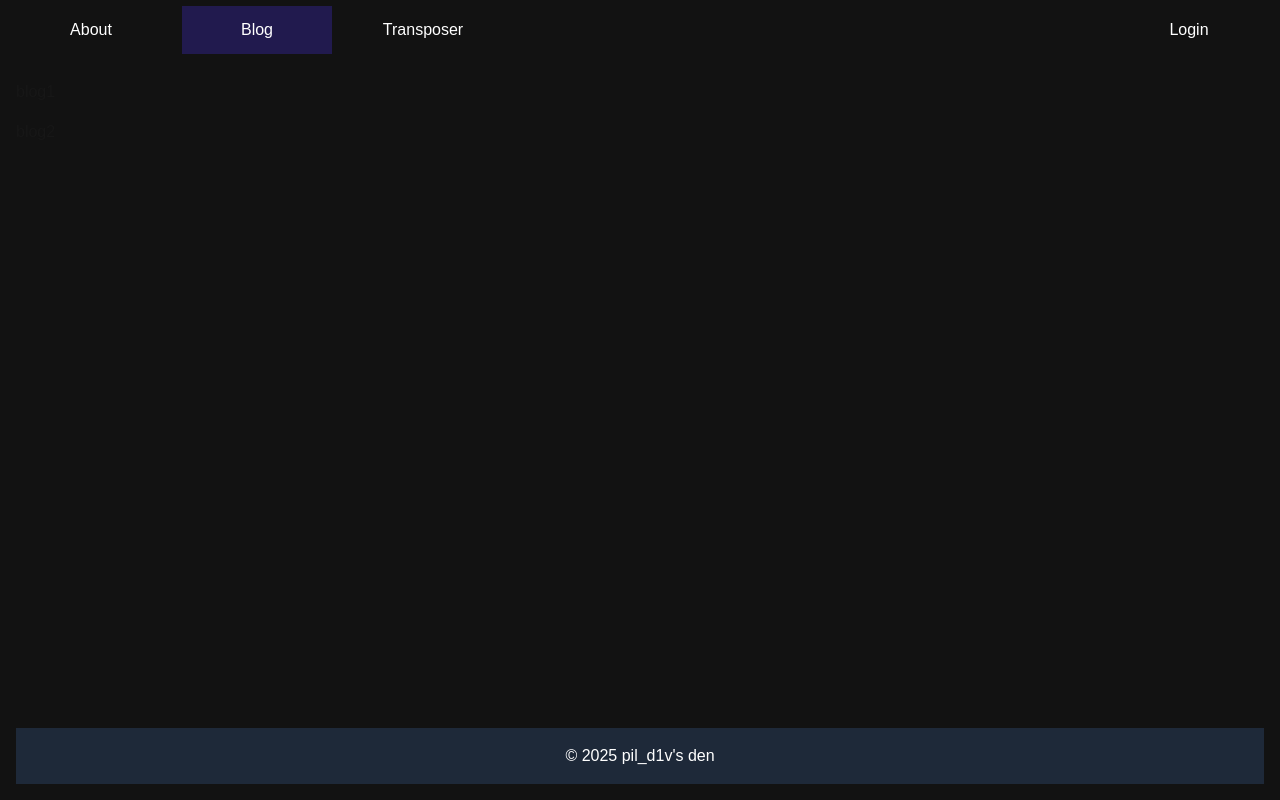
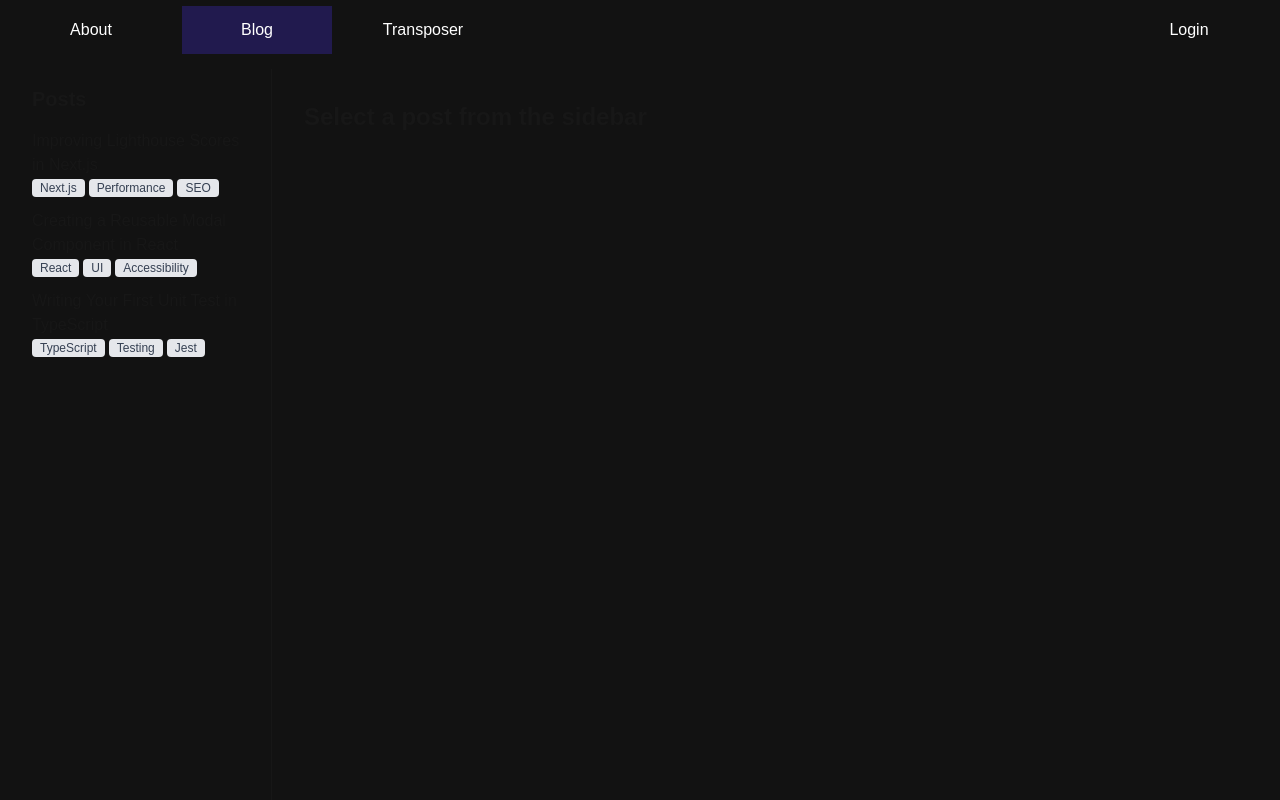
Before and after one commit to auaicn/blog-fe, a Next.js app: page /blog in a window 1280 px wide. Built offline with nearby package versions, Linux system fonts and the light colour scheme; no server answers.

Commit message:
slug + blog mockups

```diff
--- a/app/(main)/(den)/link/components/(detail)/LinkDetail.tsx
+++ b/app/(main)/(den)/link/components/(detail)/LinkDetail.tsx
@@ -1,9 +1,9 @@
 import { useRef } from "react";
-import { mockTags } from "../../../../../../mock/(den)/link/tags";
 import { colorMap } from "../../../../../lib/colors";
 import { fetchOGMetaData, OgMetaData } from "../../../../../lib/og";
 import { useEffect, useState } from "react";
 import { Link } from "@/types";
+import { mockTags } from "@/mock";
 
 interface Props {
   link: Link | null;
--- a/app/(main)/(den)/link/components/(tag)/TagList.tsx
+++ b/app/(main)/(den)/link/components/(tag)/TagList.tsx
@@ -1,4 +1,4 @@
-import { mockTags } from "../../../../../../mock/(den)/link/tags";
+import { mockTags } from "@/mock";
 import { TagListItem } from "./TagListItem";
 import { TagListItem$Untagged } from "./TagListItem.Untagged";
 
--- a/app/(main)/(public)/blog/[id]/page.tsx
+++ /dev/null
@@ -1,10 +0,0 @@
-export default function BlogList() {
-  return (
-    <div>
-      <ul className="space-y-4">
-        <p>blog1</p>
-        <p>blog2</p>
-      </ul>
-    </div>
-  );
-}
--- /dev/null
+++ b/app/(main)/(public)/blog/[slug]/page.tsx
@@ -0,0 +1,19 @@
+import { BlogDetail } from "@/app/components/(public)/blog/BlogDetail";
+import { slugify } from "@/app/lib/util/slug";
+import { mockBlogs } from "@/mock";
+
+interface Props {
+  params: { slug: string };
+}
+
+export default async function BlogPostPage({ params }: Readonly<Props>) {
+  const { slug } = await params;
+
+  console.log(slug);
+
+  const post = mockBlogs.find((p) => slugify(p.title) === slug);
+
+  if (!post) return <div className="p-8">Post not found.</div>;
+
+  return <BlogDetail markdown={post.content} />;
+}
--- /dev/null
+++ b/app/(main)/(public)/blog/layout.tsx
@@ -0,0 +1,14 @@
+import { BlogList } from "@/app/components/(public)/blog/BlogList";
+
+export default function BlogLayout({
+  children,
+}: {
+  children: React.ReactNode;
+}) {
+  return (
+    <div className="flex h-screen">
+      <BlogList />
+      <main className="flex-1 overflow-y-auto">{children}</main>
+    </div>
+  );
+}
--- a/app/(main)/(public)/blog/page.tsx
+++ b/app/(main)/(public)/blog/page.tsx
@@ -1,10 +1,7 @@
-export default function BlogList() {
+export default function BlogsPage() {
   return (
-    <div>
-      <ul className="space-y-4">
-        <p>blog1</p>
-        <p>blog2</p>
-      </ul>
+    <div className="p-8">
+      <h1 className="text-2xl font-bold">Select a post from the sidebar</h1>
     </div>
   );
 }
--- /dev/null
+++ b/app/components/(public)/blog/BlogDetail.tsx
@@ -0,0 +1,16 @@
+import { marked } from "marked";
+
+type Props = {
+  markdown: string;
+};
+
+export const BlogDetail = ({ markdown }: Props) => {
+  const html = marked.parse(markdown);
+
+  return (
+    <article
+      className="prose max-w-none p-8"
+      dangerouslySetInnerHTML={{ __html: html }}
+    />
+  );
+};
--- /dev/null
+++ b/app/components/(public)/blog/BlogList.tsx
@@ -0,0 +1,35 @@
+"use client";
+
+import Link from "next/link";
+import { mockBlogs } from "@/mock";
+import { slugify } from "@/app/lib/util/slug";
+
+export const BlogList = () => {
+  return (
+    <aside className="w-64 p-4 border-r overflow-y-auto h-screen">
+      <h2 className="text-xl font-bold mb-4">Posts</h2>
+      <ul className="space-y-3">
+        {mockBlogs.map((post) => (
+          <li key={post.title}>
+            <Link
+              href={`/blog/${slugify(post.title)}`}
+              className="block hover:underline"
+            >
+              <div className="font-medium">{post.title}</div>
+              <div className="text-sm text-gray-500 space-x-1">
+                {post.tags.map((tag) => (
+                  <span
+                    key={tag}
+                    className="bg-gray-200 text-gray-700 px-2 py-0.5 rounded text-xs"
+                  >
+                    {tag}
+                  </span>
+                ))}
+              </div>
+            </Link>
+          </li>
+        ))}
+      </ul>
+    </aside>
+  );
+};
--- /dev/null
+++ b/app/lib/util/slug.ts
@@ -0,0 +1,7 @@
+export function slugify(title: string) {
+  return title
+    .toLowerCase()
+    .replace(/[^\w\s-]/g, "") // remove special chars
+    .replace(/\s+/g, "-") // replace spaces with hyphens
+    .trim();
+}
--- a/package.json
+++ b/package.json
@@ -19,6 +19,7 @@
     "bcryptjs": "^3.0.2",
     "cheerio": "^1.0.0",
     "clsx": "^2.1.1",
+    "marked": "^15.0.8",
     "next": "^15.2.1",
     "next-auth": "5.0.0-beta.25",
     "papaparse": "^5.5.2",
```
Also changed, not shown: 2 other files (tests, documents, lock files or other folders).
